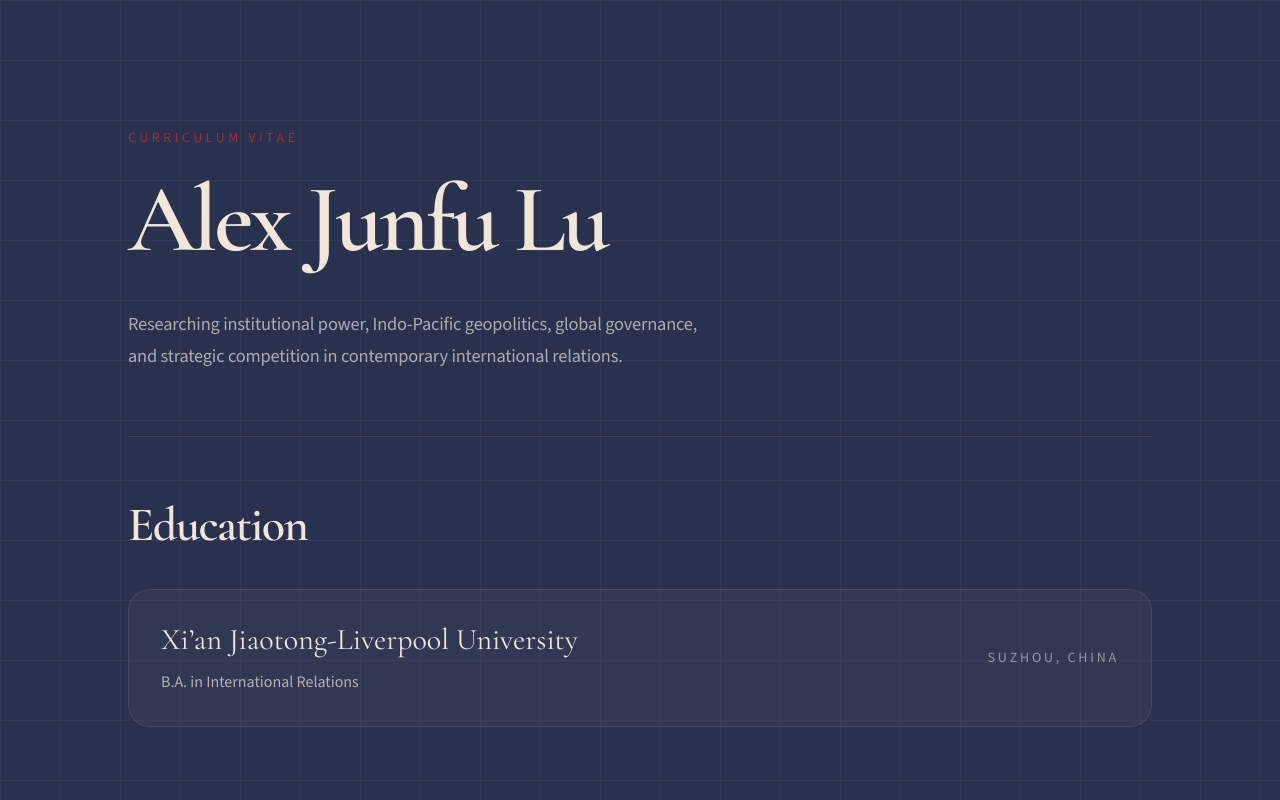
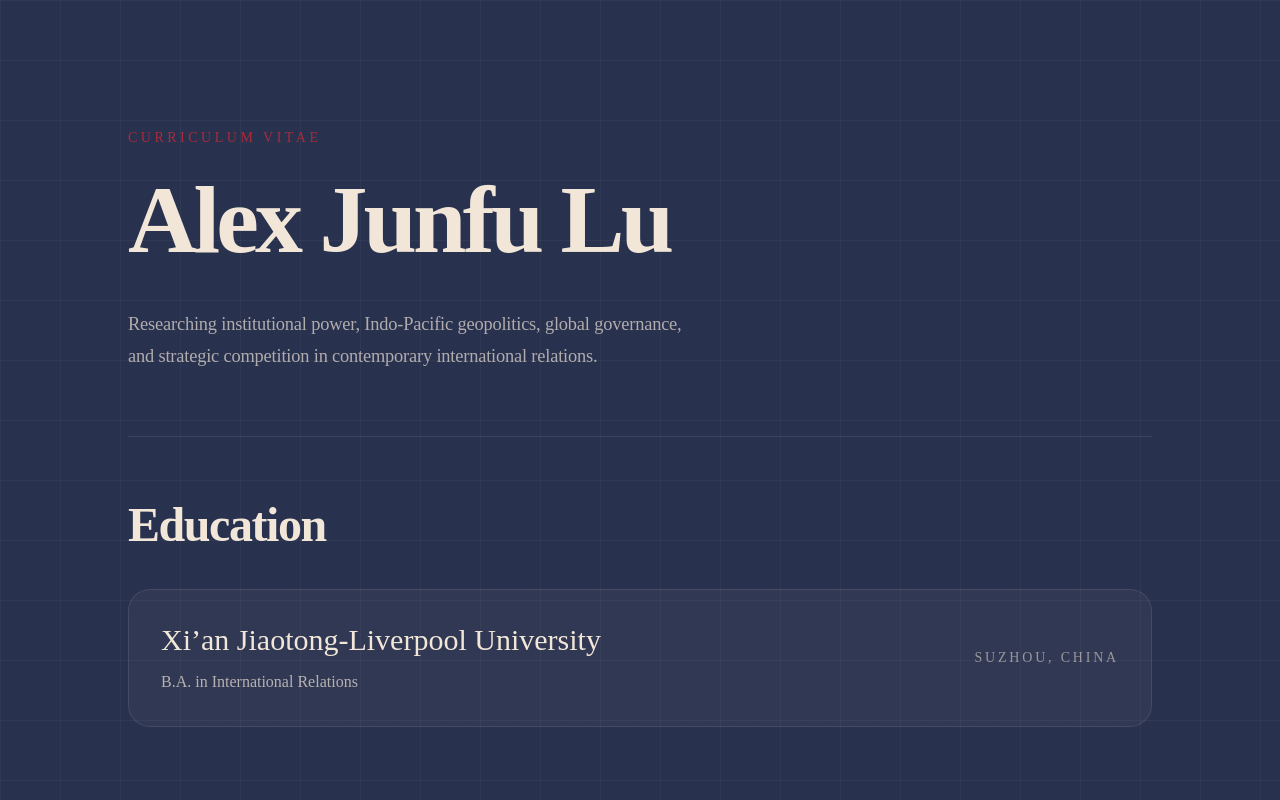
Before and after one commit to sebastianmuybien1111-pixel/alexjunfulu-site, a Next.js app: page /cv in a window 1280 px wide. Shown: the top 800 px of the page. Built offline with nearby package versions, Linux system fonts and the light colour scheme.

Commit message:
Fix Vercel build configuration

```diff
--- a/src/app/layout.tsx
+++ b/src/app/layout.tsx
@@ -1,22 +1,6 @@
 import type { Metadata } from "next";
-import {
-  Cormorant_Garamond,
-  Source_Sans_3,
-} from "next/font/google";
 
 import "./globals.css";
-
-const sourceSans = Source_Sans_3({
-  subsets: ["latin"],
-  variable: "--font-body",
-  weight: ["300", "400", "500", "600", "700"],
-});
-
-const cormorant = Cormorant_Garamond({
-  subsets: ["latin"],
-  variable: "--font-display",
-  weight: ["300", "400", "500", "600", "700"],
-});
 
 export const metadata: Metadata = {
   title: "Alex Junfu Lu",
@@ -30,11 +14,7 @@
 }>) {
   return (
     <html lang="en">
-      <body
-        className={`${sourceSans.variable} ${cormorant.variable} antialiased`}
-      >
-        {children}
-      </body>
+      <body>{children}</body>
     </html>
   );
 }
--- a/src/components/DotGridBackground.tsx
+++ b/src/components/DotGridBackground.tsx
@@ -9,7 +9,7 @@
   dotSize={8}
   gap={18}
   baseColor="#28314E"
-        activeColor="##3F4D73"
+  activeColor="#3F4D73"
   proximity={60}
   speedTrigger={30}
   shockRadius={400}
```
Lines whose indentation alone changed are shown as unchanged.
